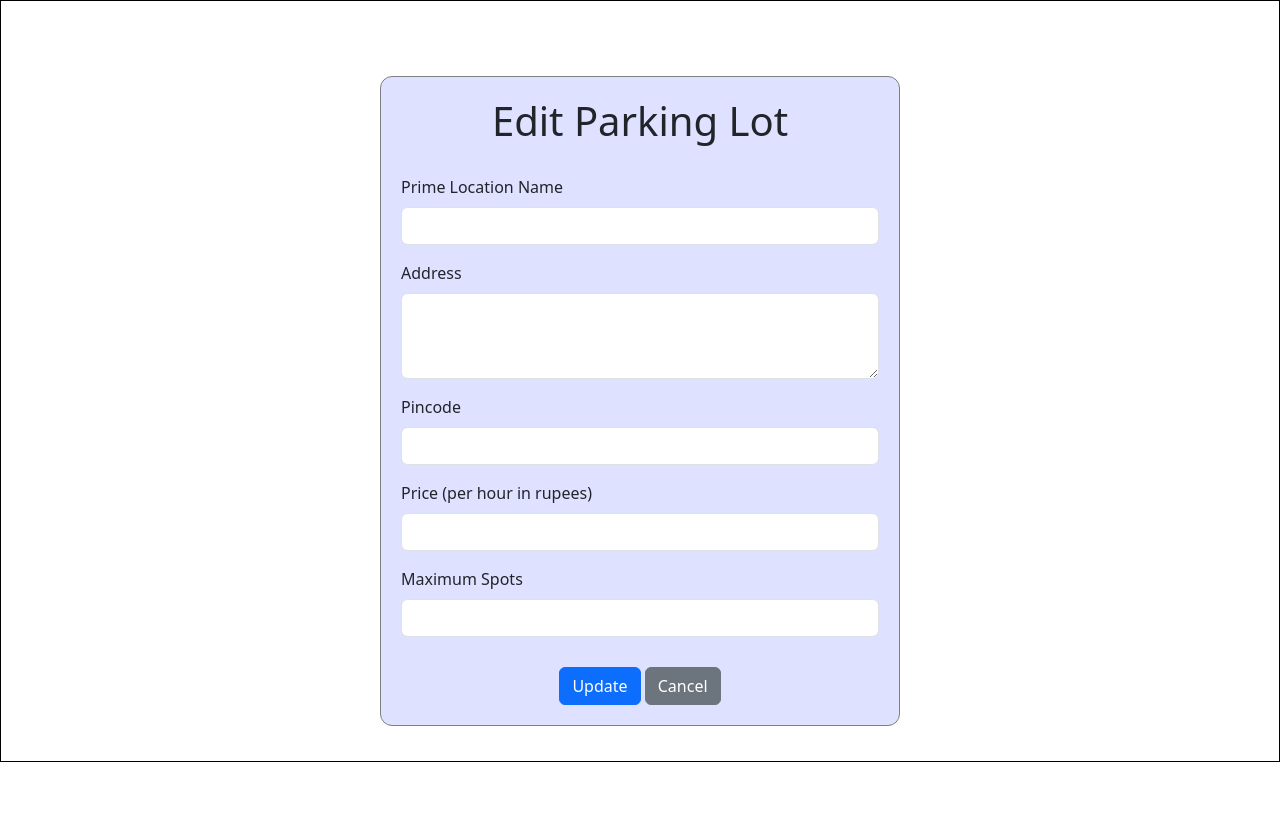
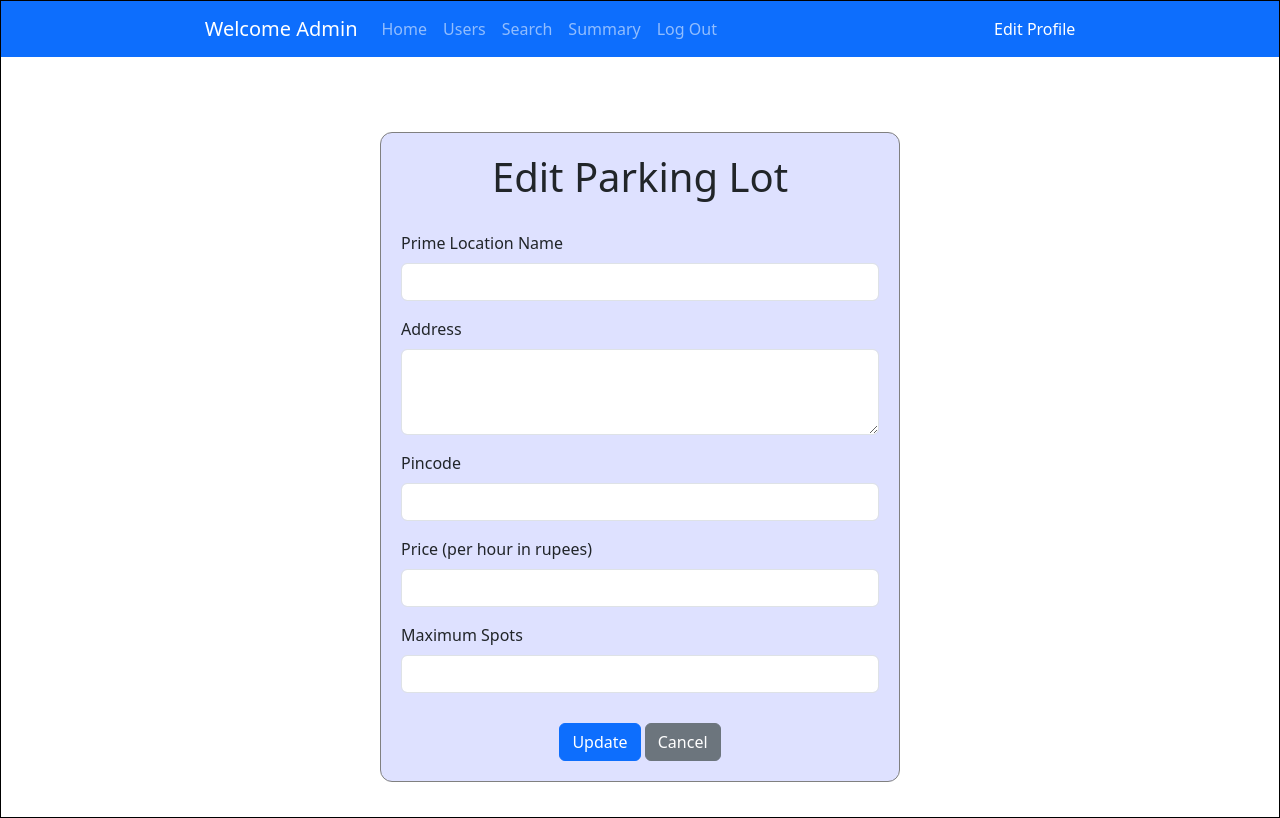
Before and after one commit to 23f2001579/VehicleParkingApp-v1, a Python web app: template templates/edit_lot.html in a window 1280 px wide. Before the commit the page ends 762 px from the top, so only its background shows below. Run offline with Jinja, Linux system fonts and the light colour scheme; the template is opened without the code that fills it, so the values that code supplies are empty.

Commit message:
Minor corrections in styling

```diff
--- a/controllers/admin_routes.py
+++ b/controllers/admin_routes.py
@@ -95,11 +95,6 @@ def admin_search():
             return render_template("admin_search.html", user=current_user, spots=spotswithlots, keyword=kword, search=searchtype)
 
     return render_template("admin_search.html", user=current_user)
-
-@app.route('/admin_dashboard/parking_history', methods=["GET","POST"])
-@login_required
-def parking_history():
-    return render_template("parking_history.html", user=current_user)
 
 @app.route('/user_details/<int:user_id>', methods=["GET","POST"])
 @login_required
--- a/templates/admin_home.html
+++ b/templates/admin_home.html
@@ -39,7 +39,7 @@
             <div class="row row-cols-1 row-cols-md-2 row-cols-lg-3 g-2">
                 {% for lot in lots %}
                 <div class="col">
-                    <div class="card h-200 shadow-sm">
+                    <div class="card h-200 shadow-sm" style="background-color: #c8e6c9;">
                         <div class="card-body">
                             <div class="d-flex justify-content-between align-items-center mb-2">
                                 <h5 class="card-title mb-0" style="max-width: 160px">{{ lot.info.prime_location_name }}</h5>
--- a/templates/admin_users.html
+++ b/templates/admin_users.html
@@ -35,7 +35,7 @@
 
             <div class="h3 text-center pt-2 pb-2 rounded-3 border border-2 border-primary" style="margin: auto; width: 85%;">Registered Users</div>
             <table class="table table-striped table-borderless" style="margin: auto; width: 85%; border: 2px; margin-top: 20px;">
-                <thead>
+                <thead class="table-dark">
                     <tr>
                         <th scope="col">ID</th>
                         <th scope="col">Email</th>
--- a/templates/edit_lot.html
+++ b/templates/edit_lot.html
@@ -11,6 +11,26 @@
 
 <body>
     <div id="main">
+        <nav class="navbar navbar-expand-lg bg-primary" data-bs-theme="dark">
+            <div class="container-fluid">
+                <a class="navbar-brand" href="/admin_dashboard">Welcome Admin</a>
+                <button class="navbar-toggler" type="button" data-bs-toggle="collapse"
+                    data-bs-target="#navbarNavAltMarkup" aria-controls="navbarNavAltMarkup" aria-expanded="false"
+                    aria-label="Toggle navigation">
+                    <span class="navbar-toggler-icon"></span>
+                </button>
+                <div class="collapse navbar-collapse" id="navbarNavAltMarkup">
+                    <div class="navbar-nav">
+                        <a class="nav-link" href="/admin_dashboard">Home</a>
+                        <a class="nav-link" href="/admin_dashboard/users">Users</a>
+                        <a class="nav-link" href="/admin_dashboard/search">Search</a>
+                        <a class="nav-link" href="/admin_dashboard/summary">Summary</a>
+                        <a class="nav-link" href="/login">Log Out</a>
+                    </div>
+                </div>
+                <a class="nav-item" style="color:white; text-decoration: none" href="/edit_profile">Edit Profile</a>
+            </div>
+        </nav>
         <div id="canvas">
             <div id="form-body" style="height: 650px; width: 520px; margin-top: 55px;">
                 <h1 style="text-align: center; margin-bottom: 30px;">Edit Parking Lot</h1>
```
